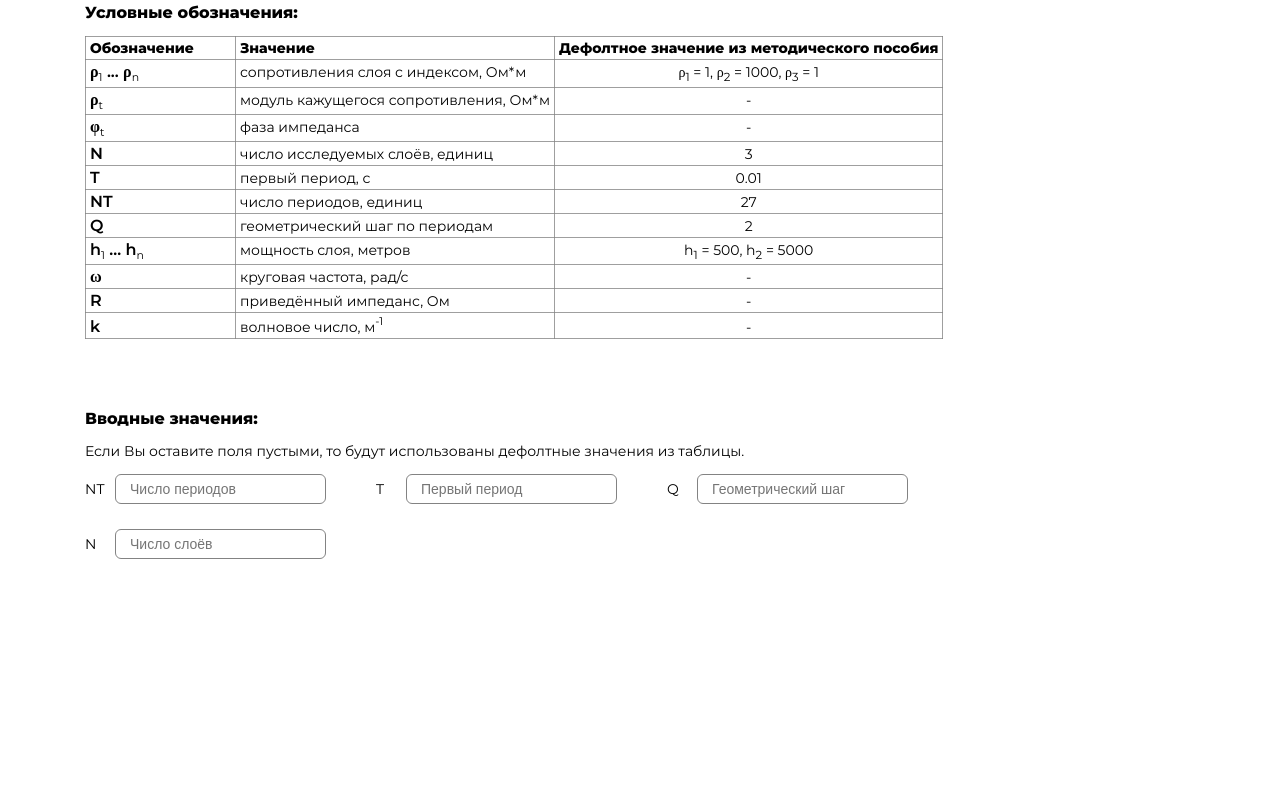
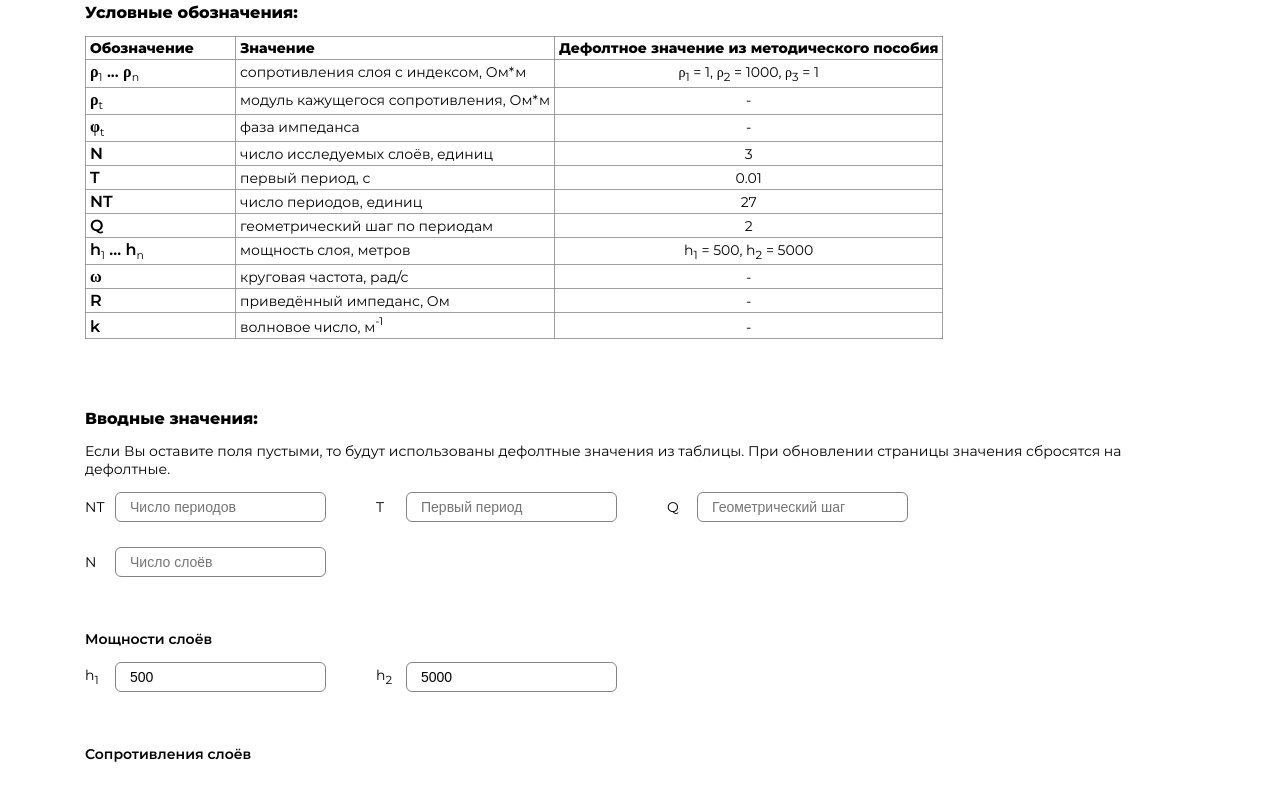
Before and after one commit to DreamShaded/practicum, a website built with Parcel: page pages/index.html in a window 1280 px wide. Shown: the part 871-1672 px from the top of the page. Before the commit the page ends 1555 px from the top, so only its background shows below. Built offline with nearby package versions, Linux system fonts and the light colour scheme.

Commit message:
feat: условное появление инпутсов, хехе

```diff
--- a/pages/index.html
+++ b/pages/index.html
@@ -225,7 +225,8 @@
           Вводные значения:
         </h3>
         <p class="result__description">
-          Если Вы оставите поля пустыми, то будут использованы дефолтные значения из таблицы.
+          Если Вы оставите поля пустыми, то будут использованы дефолтные значения из таблицы. При обновлении страницы
+          значения сбросятся на дефолтные.
         </p>
 
         <!-- Единичные -->
@@ -260,12 +261,22 @@
           </label>
         </div>
 
-        <!-- Групповые -->
+        <!-- Группа слоёв -->
+        <h3 class="input__subtitle">
+          Мощности слоёв
+        </h3>
+        <div id="js-append-layer-thickness" class="input__group invisible"></div>
+
+        <!-- Группа сопротивлений -->
+        <h3 class="input__subtitle">
+          Сопротивления слоёв
+        </h3>
+        <div id="js-append-layer-resistance" class="input__group invisible"></div>
       </div>
     </section>
     <!-- Конец =) -->
   </div>
-  <script src="/ts/index.ts"></script>
+  <script src="/ts/index.ts" type="module"></script>
 </body>
 
 </html>
--- a/styles/common/common.styl
+++ b/styles/common/common.styl
@@ -49,3 +49,6 @@ input[type="number"]:focus
   width 100%
   max-width 1110px
   margin 0 auto
+
+.invisible
+  opacity 0 !important
--- a/styles/parts/inputs.styl
+++ b/styles/parts/inputs.styl
@@ -4,6 +4,16 @@
   &__group
     display flex
     flex-wrap wrap
+    margin-bottom 2rem
+    opacity 1
+    transition-property opacity
+    transition-duration 1s
+    transition-timing-function ease-in-out
+
+  &__subtitle
+    font-weight 600
+    margin-bottom 1rem
+
 
   &__wrapper
     display flex
@@ -21,7 +31,9 @@
     border 1px solid rgb(131, 131, 131)
     border-radius 6px
     font-size 14px
-    transition border-color .3s ease-in-out
+    transition-property border-color
+    transition-duration .3s
+    transition-timing-function ease-in-out
 
     &:hover
     &:focus
--- a/ts/index.ts
+++ b/ts/index.ts
@@ -1,5 +1,7 @@
+import { creation } from './modules/createInputs';
+
 const modules = [
-
+  creation,
 ];
 
 const init = () => {
--- /dev/null
+++ b/ts/modules/createInputs.ts
@@ -0,0 +1,48 @@
+export const creation = {
+  initialLayers: 3,
+  currentLayers: 0,
+  thicknessWrapper: document.getElementById('js-append-layer-thickness') as HTMLDivElement,
+  resistanceWrapper: document.getElementById('js-append-layer-resistance') as HTMLDivElement,
+  defaultsThickness: [500, 5000],
+  defaultsResistance: [1, 1000, 1],
+
+  createInput(
+    className: string,
+    placeholder: string,
+    property: string,
+    value: string | number | null,
+  ): string {
+    return `
+      <label class="input__wrapper">
+          <p class="input__property">
+            ${property}
+          </p>
+        <input type="number" class="input__input ${className}" placeholder="${placeholder}" value="${value}">
+      </label>
+    `;
+  },
+
+  createInputsForThickness(layers: number, initial: boolean): void {
+    const className = 'js-get-layer-thickness-value';
+    const placeholder = 'Мощность слоя';
+
+    let htmlToAppend = '';
+
+    for (let index = 0; index < layers - 1; index++) {
+      const property = `h<sub>${index + 1}</sub>`;
+      let value = null;
+      if (initial) {
+        value = this.defaultsThickness[index];
+      }
+      const rawHtml = this.createInput(className, placeholder, property, value);
+      htmlToAppend += rawHtml;
+    }
+
+    this.thicknessWrapper.innerHTML = htmlToAppend;
+    this.thicknessWrapper.classList.remove('invisible');
+  },
+
+  bindEvent(): void {
+    this.createInputsForThickness(this.initialLayers, true);
+  },
+};
```
Also changed, not shown: .eslintrc.js.
